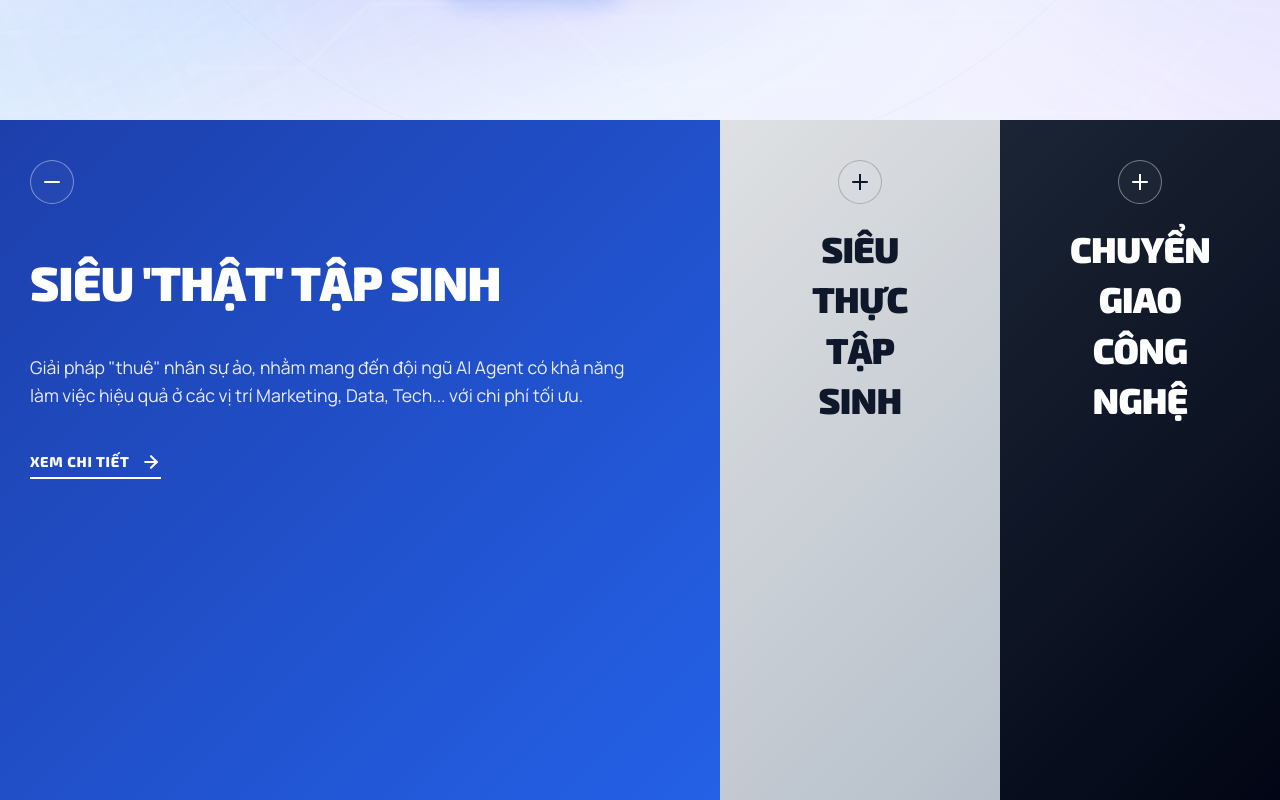
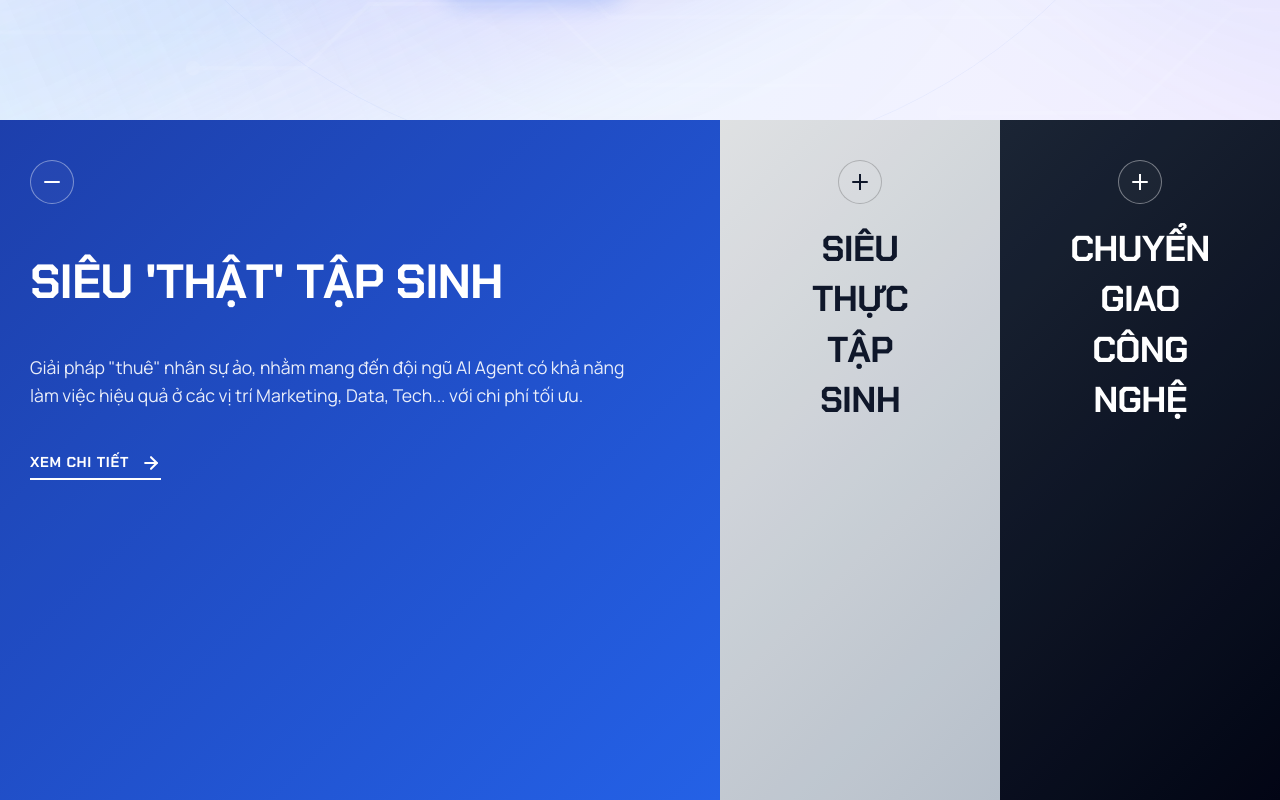
Before and after one commit to ezdproduct/EZDwebsite, a Next.js app: page / in a window 1280 px wide. Shown: the part 680-1480 px from the top of the page. Built offline with nearby package versions, Linux system fonts and the light colour scheme; a web font is replaced by a local one.

Commit message:
Finalize font styles with Chakra Petch for Service Accordion

```diff
--- a/components/ServiceAccordion.module.css
+++ b/components/ServiceAccordion.module.css
@@ -133,9 +133,9 @@
 }
 
 .title {
-    font-family: var(--font-exo-2), sans-serif;
+    font-family: var(--font-chakra-petch), sans-serif;
     font-size: clamp(24px, 4vw, 48px);
-    font-weight: 900;
+    font-weight: 800;
     margin: 0;
     white-space: nowrap;
     transition: all 0.5s ease;
@@ -161,7 +161,7 @@
     text-align: center;
     line-height: 1.4;
     opacity: 1;
-    font-weight: 900;
+    font-weight: 950;
     width: 0;
     min-width: min-content;
     margin: 0 auto;
@@ -183,12 +183,12 @@
 }
 
 .link {
-    font-family: var(--font-exo-2), sans-serif;
+    font-family: var(--font-chakra-petch), sans-serif;
     display: inline-flex;
     align-items: center;
     gap: 12px;
     color: white;
-    font-weight: 800;
+    font-weight: 700;
     text-decoration: none;
     padding-bottom: 4px;
     border-bottom: 2px solid white;
```
